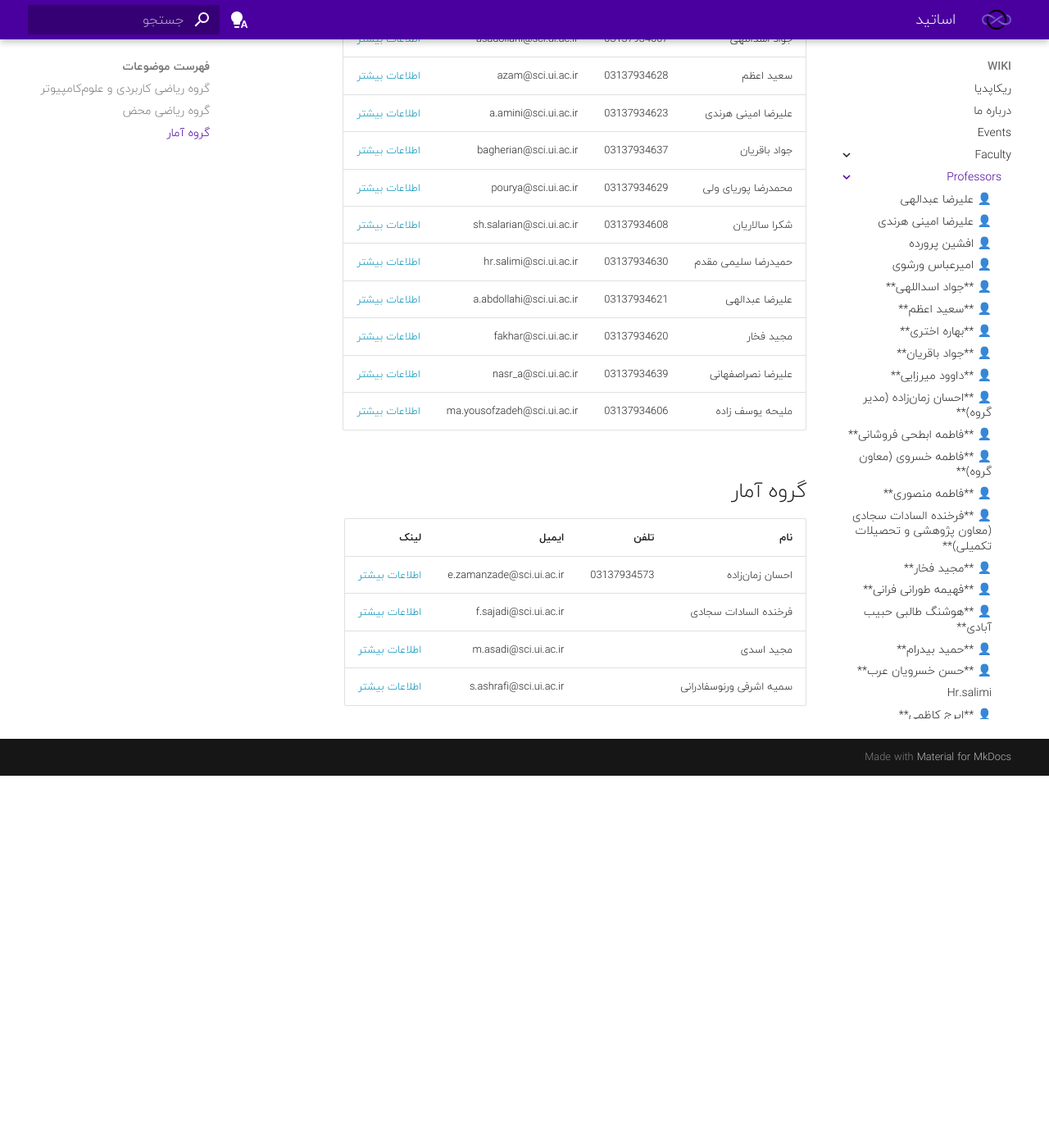
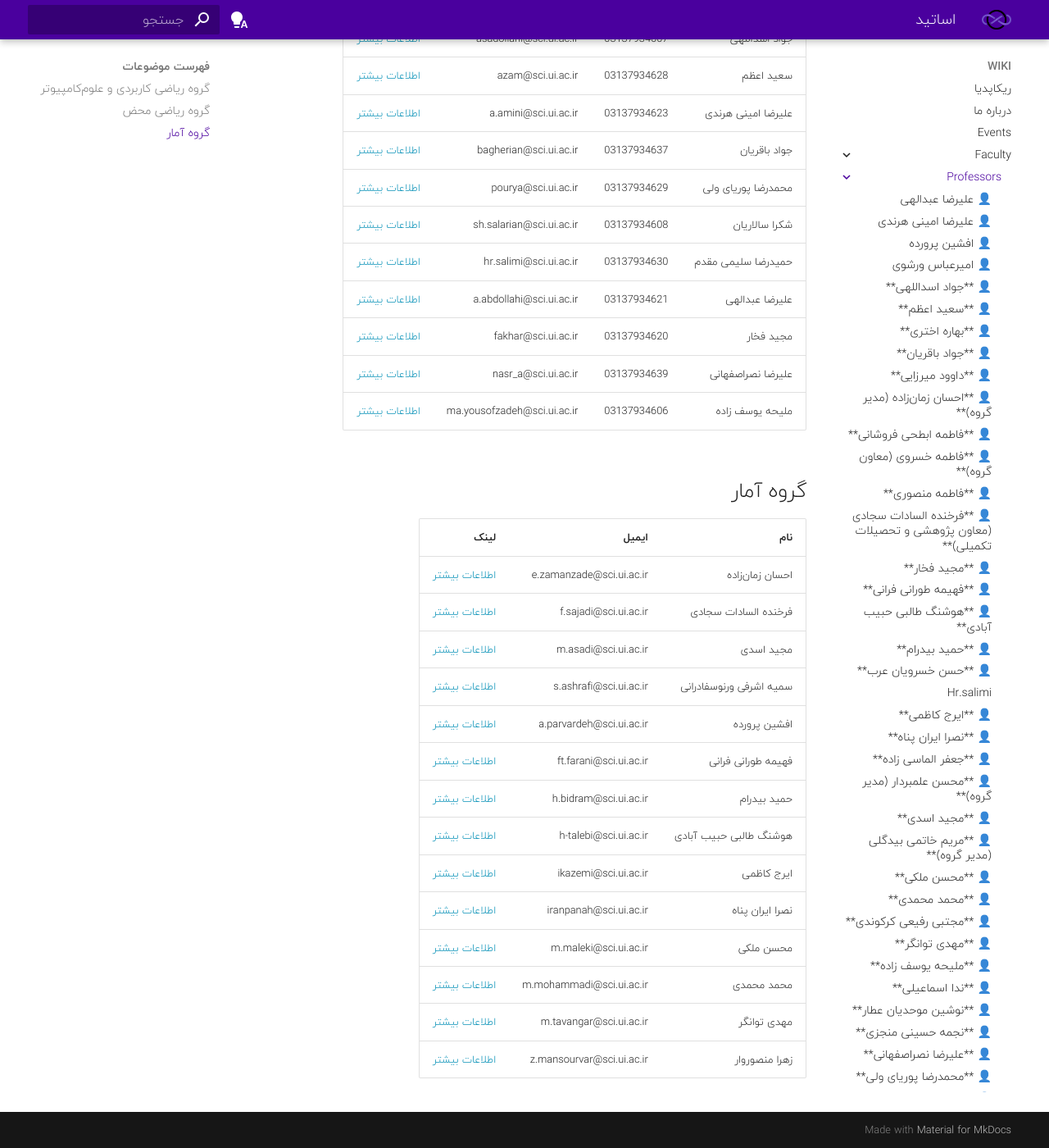
Before and after one commit to Amcsui/wiki, an MkDocs documentation site: the page built from docs/Faculty/Professors/index.md, in a window 1280 px wide and 1400 px high, scrolled down 1134 px. Shown: the whole window at 82% size. Built offline with MkDocs 1.6.1 and Material for MkDocs 9.7.7, drawn with Linux system fonts in a browser that asks for light colours; before the commit the page ends 2080 px from its top, so only the background shows below that.

Commit message:
update list of profs

```diff
--- a/docs/Faculty/Professors/index.md
+++ b/docs/Faculty/Professors/index.md
@@ -4,51 +4,58 @@
 
 # اساتید
 
-
 ## گروه ریاضی کاربردی و علوم‌کامپیوتر
 
-| نام                           | تلفن         | ایمیل                                 | لینک |
-|------------------------------|---------------|----------------------------------------|-------|
-| محسن علمبردار                | 03137934638  | m.alambardar@sci.ui.ac.ir              | [اطلاعات بیشتر](./m.alambardar.md) |
-| بهاره اختری                  |               | b.akhtari@mcs.ui.ac.ir                 | [اطلاعات بیشتر](./b.akhtari.md) |
-| ندا اسماعیلی                 | 03137934609  | n.esmaeeli@sci.ui.ac.ir                | [اطلاعات بیشتر](./n.esmaeeli.md) |
-| جعفر الماسی زاده             | 03137934610  | j.almasizadeh@sci.ui.ac.ir             | [اطلاعات بیشتر](./j.almasizadeh.md) |
-| نجمه حسینی منجزی             | 03137934641  | najmeh.hoseini@sci.ui.ac.ir           | [اطلاعات بیشتر](./najmeh.hoseini.md) |
-| حسن خسرویان عرب              | 03137934605  | h.khosravian@sci.ui.ac.ir              | [اطلاعات بیشتر](./h.khosravian.md) |
-| مجتبی رفیعی کرکوندی          | 03137934612  | m.rafiee@mcs.ui.ac.ir                  | [اطلاعات بیشتر](./m.rafiee.md) |
-| رضا سبحانی                   |               | r.sobhani@sci.ui.ac.ir                 | [اطلاعات بیشتر](./r.sobhani.md) |
-| فاطمه منصوری                 | 03137934695  | f.mansoori@mcs.ui.ac.ir                | [اطلاعات بیشتر](./f.mansoori.md) |
-| نوشین موحدیان عطار           | 03137934644  | n.movahedian@sci.ui.ac.ir              | [اطلاعات بیشتر](./n.movahedian.md) |
-| داوود میرزایی                |               | d.mirzaei@sci.ui.ac.ir                 | [اطلاعات بیشتر](./d.mirzaei.md) |
-| صغری نوبختیان                | 03137934619  | nobakht@sci.ui.ac.ir                   | [اطلاعات بیشتر](./s.nobakht.md) |
-| امیرعباس ورشوی               |               | ab.varshovi@sci.ui.ac.ir               | [اطلاعات بیشتر](./ab.varshovi.md) |
-
+| نام                 | تلفن        | ایمیل                       | لینک                                 |
+| ------------------- | ----------- | --------------------------- | ------------------------------------ |
+| محسن علمبردار       | 03137934638 | m.alambardar@sci.ui.ac.ir   | [اطلاعات بیشتر](./m.alambardar.md)   |
+| بهاره اختری         |             | b.akhtari@mcs.ui.ac.ir      | [اطلاعات بیشتر](./b.akhtari.md)      |
+| ندا اسماعیلی        | 03137934609 | n.esmaeeli@sci.ui.ac.ir     | [اطلاعات بیشتر](./n.esmaeeli.md)     |
+| جعفر الماسی زاده    | 03137934610 | j.almasizadeh@sci.ui.ac.ir  | [اطلاعات بیشتر](./j.almasizadeh.md)  |
+| نجمه حسینی منجزی    | 03137934641 | najmeh.hoseini@sci.ui.ac.ir | [اطلاعات بیشتر](./najmeh.hoseini.md) |
+| حسن خسرویان عرب     | 03137934605 | h.khosravian@sci.ui.ac.ir   | [اطلاعات بیشتر](./h.khosravian.md)   |
+| مجتبی رفیعی کرکوندی | 03137934612 | m.rafiee@mcs.ui.ac.ir       | [اطلاعات بیشتر](./m.rafiee.md)       |
+| رضا سبحانی          |             | r.sobhani@sci.ui.ac.ir      | [اطلاعات بیشتر](./r.sobhani.md)      |
+| فاطمه منصوری        | 03137934695 | f.mansoori@mcs.ui.ac.ir     | [اطلاعات بیشتر](./f.mansoori.md)     |
+| نوشین موحدیان عطار  | 03137934644 | n.movahedian@sci.ui.ac.ir   | [اطلاعات بیشتر](./n.movahedian.md)   |
+| داوود میرزایی       |             | d.mirzaei@sci.ui.ac.ir      | [اطلاعات بیشتر](./d.mirzaei.md)      |
+| صغری نوبختیان       | 03137934619 | nobakht@sci.ui.ac.ir        | [اطلاعات بیشتر](./s.nobakht.md)      |
+| امیرعباس ورشوی      |             | ab.varshovi@sci.ui.ac.ir    | [اطلاعات بیشتر](./ab.varshovi.md)    |
 
 ## گروه ریاضی محض
 
-| نام                          | تلفن         | ایمیل                                 | لینک |
-|-----------------------------|---------------|----------------------------------------|-------|
-| مریم خاتمی بیدگلی           | 03137934611  | m.khatami@sci.ui.ac.ir                | [اطلاعات بیشتر](./m.khatami.md) |
-| فاطمه خسروی                 | 03137934642  | f.khosravi@mcs.ui.ac.ir               | [اطلاعات بیشتر](https://mcs.ui.ac.ir/f.khosravi) |
-| فاطمه ابطحی فروشانی         | 03137934643  | f.abtahi@sci.ui.ac.ir                 | [اطلاعات بیشتر](./f.abtahi.md) |
-| جواد اسداللهی               | 03137934607  | asadollahi@sci.ui.ac.ir              | [اطلاعات بیشتر](https://sci.ui.ac.ir/asadollahi) |
-| سعید اعظم                   | 03137934628  | azam@sci.ui.ac.ir                     | [اطلاعات بیشتر](./azam.md) |
-| علیرضا امینی هرندی          | 03137934623  | a.amini@sci.ui.ac.ir                  | [اطلاعات بیشتر](https://sci.ui.ac.ir/a.amini) |
-| جواد باقریان               | 03137934637  | bagherian@sci.ui.ac.ir                | [اطلاعات بیشتر](./bagherian.md) |
-| محمدرضا پوریای ولی          | 03137934629  | pourya@sci.ui.ac.ir                   | [اطلاعات بیشتر](https://sci.ui.ac.ir/pourya) |
-| شکرا سالاریان               | 03137934608  | sh.salarian@sci.ui.ac.ir              | [اطلاعات بیشتر](https://sci.ui.ac.ir/sh.salarian) |
-| حمیدرضا سلیمی مقدم          | 03137934630  | hr.salimi@sci.ui.ac.ir                | [اطلاعات بیشتر](https://sci.ui.ac.ir/hr.salimi) |
-| علیرضا عبدالهی              | 03137934621  | a.abdollahi@sci.ui.ac.ir              | [اطلاعات بیشتر](https://sci.ui.ac.ir/a.abdollahi) |
-| مجید فخار                   | 03137934620  | fakhar@sci.ui.ac.ir                   | [اطلاعات بیشتر](https://sci.ui.ac.ir/fakhar) |
-| علیرضا نصراصفهانی           | 03137934639  | nasr_a@sci.ui.ac.ir                   | [اطلاعات بیشتر](https://sci.ui.ac.ir/nasr_a) |
-| ملیحه یوسف زاده            | 03137934606  | ma.yousofzadeh@sci.ui.ac.ir           | [اطلاعات بیشتر](https://sci.ui.ac.ir/ma.yousofzadeh) |
-
+| نام                 | تلفن        | ایمیل                       | لینک                                 |
+| ------------------- | ----------- | --------------------------- | ------------------------------------ |
+| مریم خاتمی بیدگلی   | 03137934611 | m.khatami@sci.ui.ac.ir      | [اطلاعات بیشتر](./m.khatami.md)      |
+| فاطمه خسروی         | 03137934642 | f.khosravi@mcs.ui.ac.ir     | [اطلاعات بیشتر](./f.khosravi.md)     |
+| فاطمه ابطحی فروشانی | 03137934643 | f.abtahi@sci.ui.ac.ir       | [اطلاعات بیشتر](./f.abtahi.md)       |
+| جواد اسداللهی       | 03137934607 | asadollahi@sci.ui.ac.ir     | [اطلاعات بیشتر](./asadollahi.md)     |
+| سعید اعظم           | 03137934628 | azam@sci.ui.ac.ir           | [اطلاعات بیشتر](./azam.md)           |
+| علیرضا امینی هرندی  | 03137934623 | a.amini@sci.ui.ac.ir        | [اطلاعات بیشتر](./a.amini.md)        |
+| جواد باقریان        | 03137934637 | bagherian@sci.ui.ac.ir      | [اطلاعات بیشتر](./bagherian.md)      |
+| محمدرضا پوریای ولی  | 03137934629 | pourya@sci.ui.ac.ir         | [اطلاعات بیشتر](./pourya.md)         |
+| شکرا سالاریان       | 03137934608 | sh.salarian@sci.ui.ac.ir    | [اطلاعات بیشتر](./sh.salarian.md)    |
+| حمیدرضا سلیمی مقدم  | 03137934630 | hr.salimi@sci.ui.ac.ir      | [اطلاعات بیشتر](./hr.salimi.md)      |
+| علیرضا عبدالهی      | 03137934621 | a.abdollahi@sci.ui.ac.ir    | [اطلاعات بیشتر](./a.abdollahi.md)    |
+| مجید فخار           | 03137934620 | fakhar@sci.ui.ac.ir         | [اطلاعات بیشتر](./fakhar.md)         |
+| علیرضا نصراصفهانی   | 03137934639 | nasr_a@sci.ui.ac.ir         | [اطلاعات بیشتر](./nasr_a.md)         |
+| ملیحه یوسف زاده     | 03137934606 | ma.yousofzadeh@sci.ui.ac.ir | [اطلاعات بیشتر](./ma.yousofzadeh.md) |
 
 ## گروه آمار
 
-| نام                           | تلفن         | ایمیل                                 | لینک |
-|------------------------------|---------------|----------------------------------------|-------|
-| احسان زمان‌زاده              | 03137934573  | e.zamanzade@sci.ui.ac.ir              | [اطلاعات بیشتر](https://sci.ui.ac.ir/E.zamanzade) |
-| فرخنده السادات سجادی         |               | f.sajadi@sci.ui.ac.ir                 | [اطلاعات بیشتر](https://sci.ui.ac.ir/f.sajadi) |
-| مجید اسدی                    |               | m.asadi@sci.ui.ac.ir                  | [اطلاعات بیشتر](https://sci.ui.ac.ir/m.asadi) |
-| سمیه اشرفی ورنوسفادرانی     |               | s.ashrafi@sci.ui.ac.ir                | [اطلاعات بیشتر](https://sci.ui.ac.ir/s.ashrafi) |
+| نام                     | ایمیل                     | لینک                               |
+| ----------------------- | ------------------------- | ---------------------------------- |
+| احسان زمان‌زاده         | e.zamanzade@sci.ui.ac.ir  | [اطلاعات بیشتر](./e.zamanzade.md)  |
+| فرخنده السادات سجادی    | f.sajadi@sci.ui.ac.ir     | [اطلاعات بیشتر](./f.sajadi.md)     |
+| مجید اسدی               | m.asadi@sci.ui.ac.ir      | [اطلاعات بیشتر](./m.asadi.md)      |
+| سمیه اشرفی ورنوسفادرانی | s.ashrafi@sci.ui.ac.ir    | [اطلاعات بیشتر](./s.ashrafi.md)    |
+| افشین پرورده            | a.parvardeh@sci.ui.ac.ir  | [اطلاعات بیشتر](./a.parvardeh.md)  |
+| فهیمه طورانی فرانی      | ft.farani@sci.ui.ac.ir    | [اطلاعات بیشتر](./ft.farani.md)    |
+| حمید بیدرام             | h.bidram@sci.ui.ac.ir     | [اطلاعات بیشتر](./h.bidram.md)     |
+| هوشنگ طالبی حبیب آبادی  | h-talebi@sci.ui.ac.ir     | [اطلاعات بیشتر](./h-talebi.md)     |
+| ایرج کاظمی              | ikazemi@sci.ui.ac.ir      | [اطلاعات بیشتر](./ikazemi.md)      |
+| نصرا ایران پناه         | iranpanah@sci.ui.ac.ir    | [اطلاعات بیشتر](./iranpanah.md)    |
+| محسن ملکی               | m.maleki@sci.ui.ac.ir     | [اطلاعات بیشتر](./m.maleki.md)     |
+| محمد محمدی              | m.mohammadi@sci.ui.ac.ir  | [اطلاعات بیشتر](./m.mohammadi.md)  |
+| مهدی توانگر             | m.tavangar@sci.ui.ac.ir   | [اطلاعات بیشتر](./m.tavangar.md)   |
+| زهرا منصوروار           | z.mansourvar@sci.ui.ac.ir | [اطلاعات بیشتر](./z.mansourvar.md) |
```
